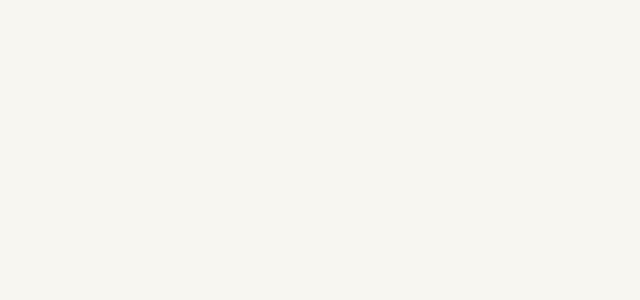
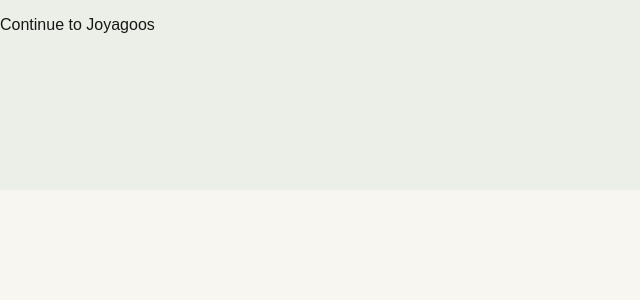
Before and after one commit to hehaize88-code/https-cnfanssp.com, a Next.js app in the folder joyagoos-org/: page / in a window 1280 px wide. Before the commit this address had no page. Shown: the top 300 px of the page, without its empty margins (0-640 px from the left). Built offline with nearby package versions, Linux system fonts and the light colour scheme.

Commit message:
Make Joyagoos root page exportable

```diff
--- a/joyagoos-org/app/page.tsx
+++ b/joyagoos-org/app/page.tsx
@@ -1,5 +1,3 @@
-import { redirect } from "next/navigation";
-
 export default function Home() {
-  redirect("/en/");
+  return <main><p><a href="/en/">Continue to Joyagoos</a></p></main>;
 }
```
